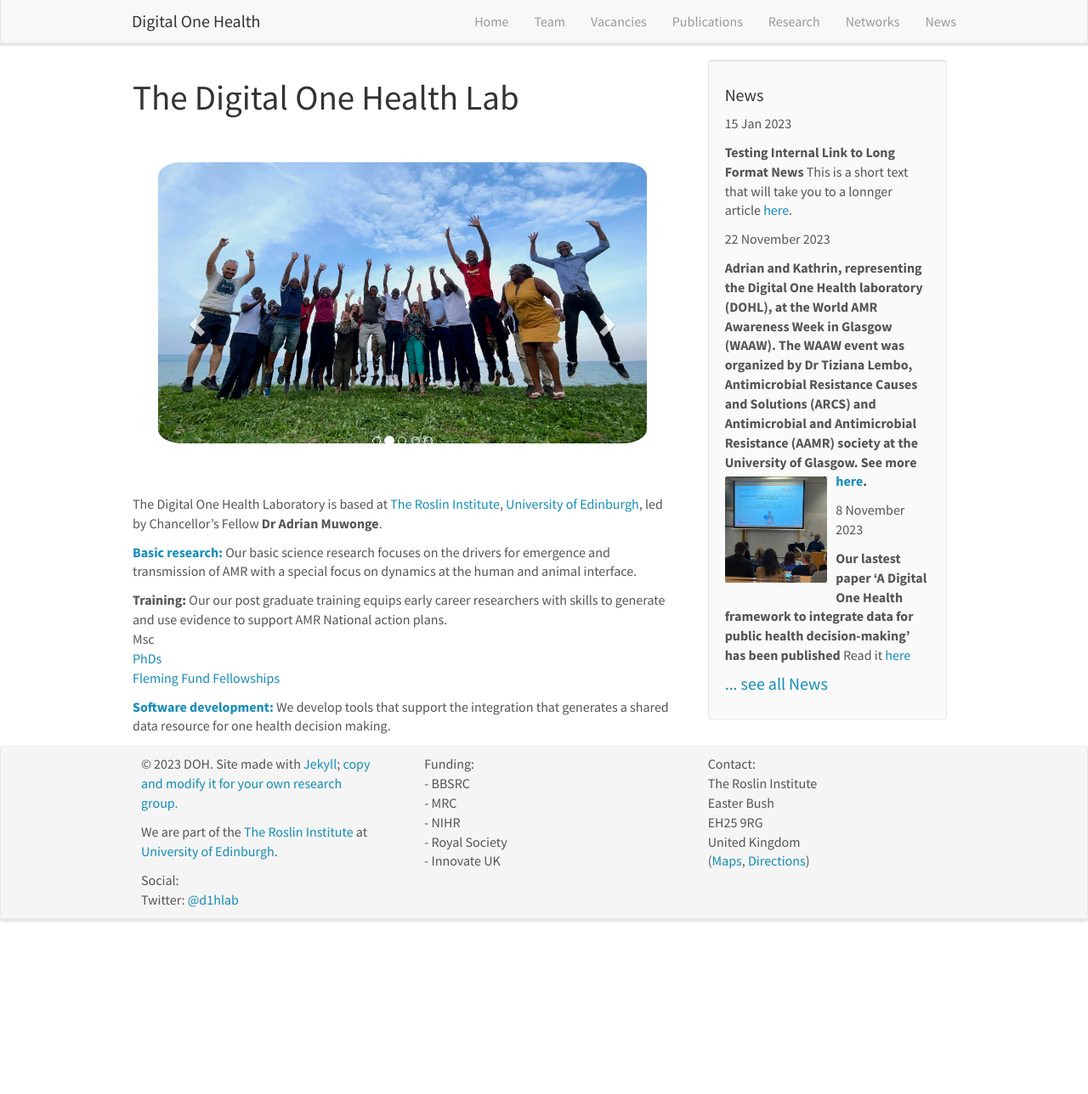
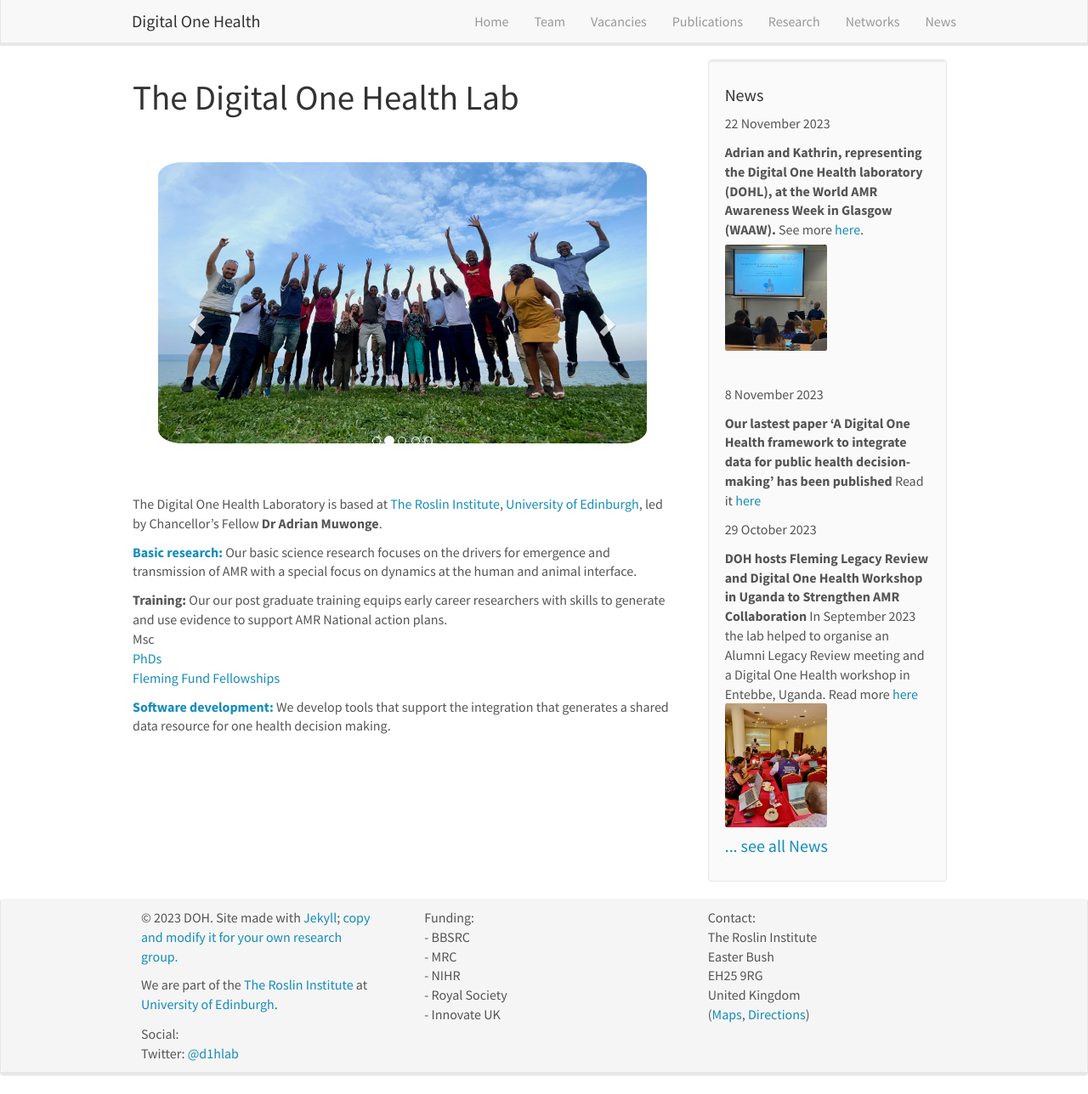
Before and after one commit to Digital-One-Health/digital-one-health.github.io, a Jekyll site: the page built from _pages/home.md, in a window 1280 px wide and 1288 px high. Shown: the whole window at 85% size. Built offline with Jekyll 4.4.1, drawn with Linux system fonts in a browser that asks for light colours; nearby versions of some CDN libraries; comment, search, counter and statistics services are not loaded.

Commit message:
Updated news

```diff
--- a/_data/news.yml
+++ b/_data/news.yml
@@ -1,17 +1,10 @@
-
-- date: 15 Jan 2023
-  headline: "**Testing Internal Link to Long Format News**
-
-  This is a short text that will take you to a lonnger article [here](/fullnews.html#20231122)."
-
-
 
 - date: 22 November 2023
-  headline: "**Adrian and Kathrin, representing the Digital One Health laboratory (DOHL), at the World AMR Awareness Week in Glasgow (WAAW). The WAAW event was organized by Dr Tiziana Lembo, Antimicrobial Resistance Causes and Solutions (ARCS) and Antimicrobial and Antimicrobial Resistance (AAMR) society at the University of Glasgow. See more [here](/fullnews.html#20231122).**
+  headline: "**Adrian and Kathrin, representing the Digital One Health laboratory (DOHL), at the World AMR Awareness Week in Glasgow (WAAW).** See more [here](/fullnews.html#20231122).
 
-    <img src='/images/newspic/WAAW-2023.jpg' class='img-responsive' style='max-width: 50%; float: left; margin-right: 10px;' />
+    <img src='/images/newspic/WAAW-2023.jpg' class='img-responsive' style='max-width: 50%; margin-right: 10px;' />
+  <br>
   "
-
 
 - date: 8 November 2023
   headline: "**Our lastest paper 'A Digital One Health framework to integrate data for public health decision-making' has been published**
```
Also changed, not shown: _pages/fullnews.md (+2 -2 lines), 3 other files.
